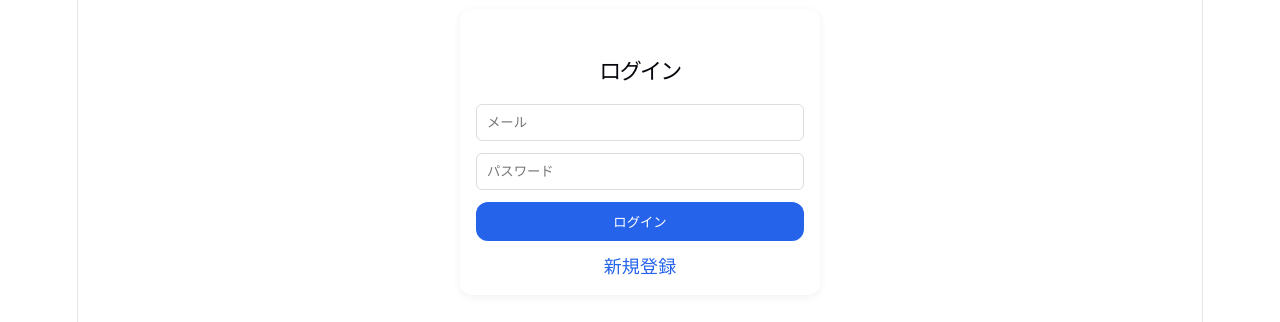
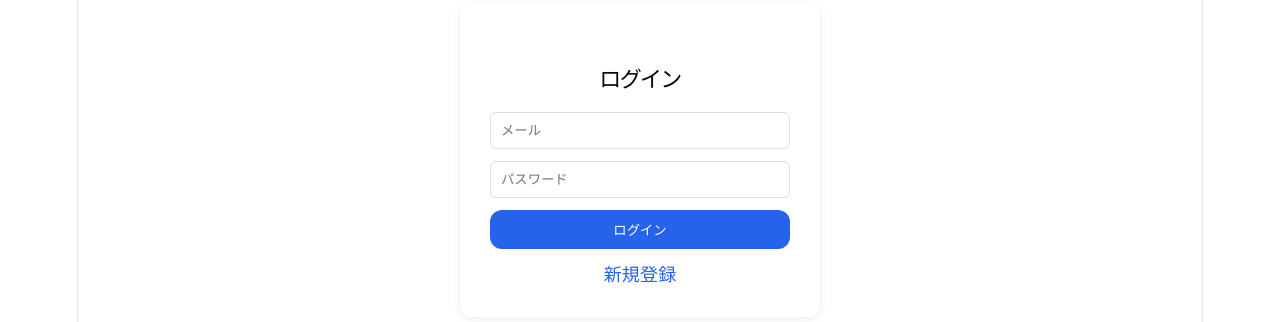
Before and after one commit to tokoMatsubara/Nippo_group7, a React app in the folder frontend/: page /login in a window 1280 px wide. Shown: the part 240-562 px from the top of the page. Built offline with nearby package versions, Linux system fonts and the light colour scheme; the HTML template or start-up script is replaced by a standard one.

Commit message:
cardが重複していたので削除

```diff
--- a/frontend/src/styles/Remind.css
+++ b/frontend/src/styles/Remind.css
@@ -18,16 +18,6 @@
 .remindTitle {
     font-size: 22px;
     font-weight: bold;
-}
-
-/* ===== カード（共通に寄せる） ===== */
-.card {
-    background: white;
-    padding: 16px;
-    border-radius: 12px;
-    margin-bottom: 16px;
-    box-shadow: 0 2px 8px rgba(0, 0, 0, 0.06);
-    text-align: left;
 }
 
 /* ===== フォーム系は維持 ===== */
```
